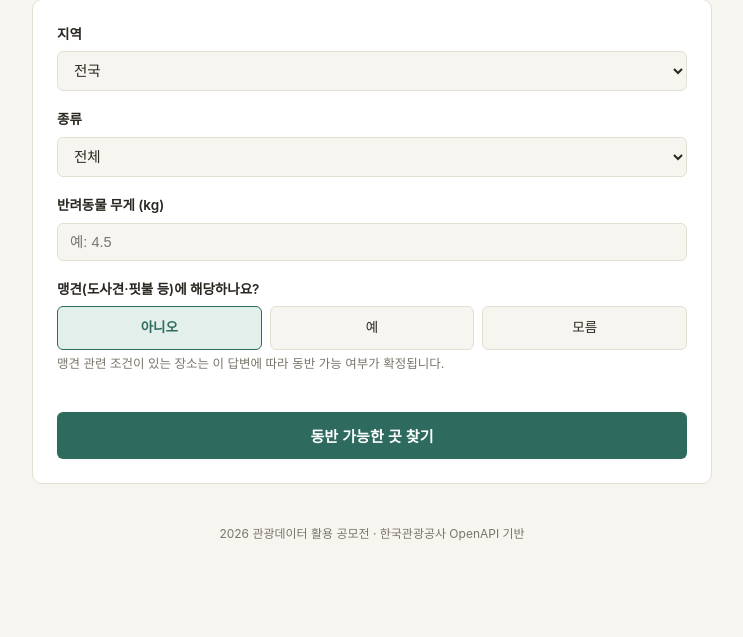
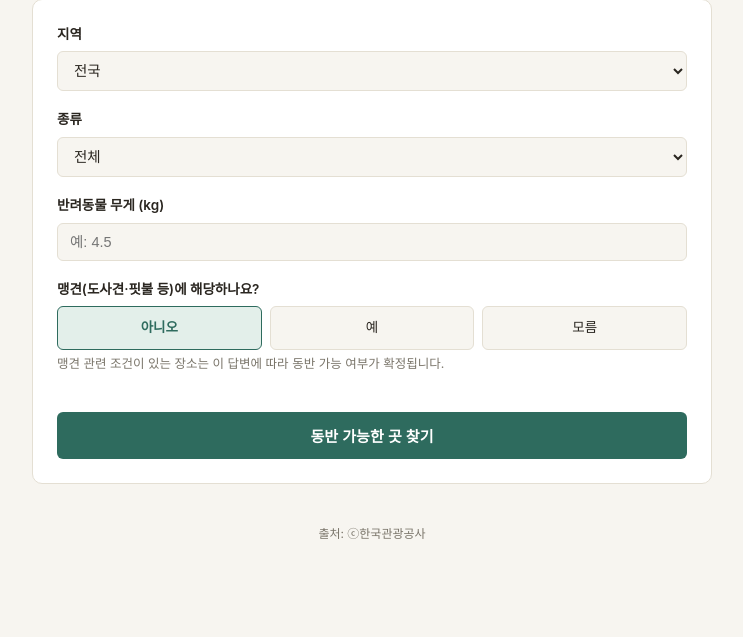
Before and after one commit to kkid304-dev/pet-travel-guide, a Flask app: page / in a window 1280 px wide. Shown: the part 122-759 px from the top of the page, without its empty margins (268-1011 px from the left). Run offline with Flask 3, Linux system fonts and the light colour scheme.

Commit message:
fix: 서비스 화면 출처 표기를 공모전 규정 형식으로 수정
"출처: ⓒ한국관광공사" 형식이 아니면 규정 위반. 기존 footer는
"한국관광공사 OpenAPI 기반"이라는 자유 문구였음. 모든 화면이
base.html의 footer를 상속하므로 이 한 곳 수정으로 전체 반영됨.

```diff
--- a/templates/base.html
+++ b/templates/base.html
@@ -57,7 +57,7 @@
       <p>모호한 반려동물 동반 조건을 대신 해석해드립니다</p>
     </header>
     {% block content %}{% endblock %}
-    <footer>2026 관광데이터 활용 공모전 · 한국관광공사 OpenAPI 기반</footer>
+    <footer>출처: ⓒ한국관광공사</footer>
   </div>
 </body>
 </html>
```
